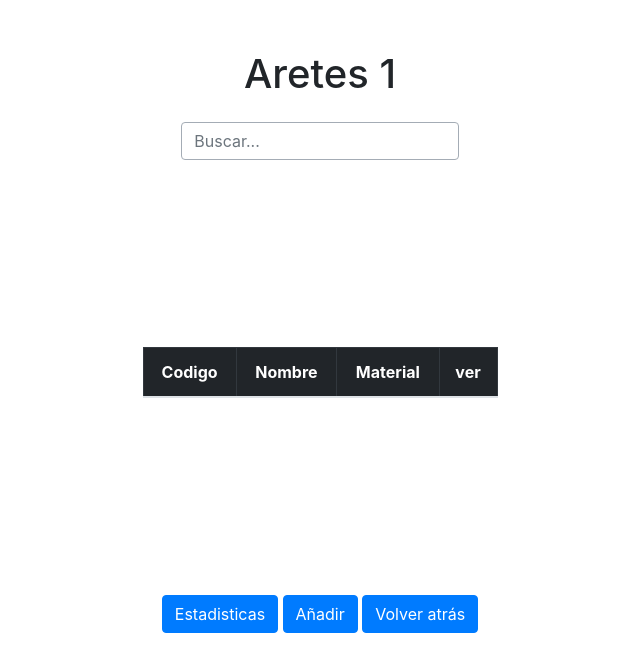
After one commit to jc30flores/jewerly_project, a Flask app: page /index/Inicio_de_sesion/proveedores/1/Aretes in a window 1280 px wide. The commit adds this page. Shown: the top 672 px of the page, without its empty margins (320-960 px from the left). Run offline with Flask 3, Linux system fonts and the light colour scheme; lists and menus that the app fills with data are empty; some libraries are stand-ins or nearby versions.

Commit message:
Mixing the database with the html files

```diff
--- a/app.py
+++ b/app.py
@@ -14,7 +14,7 @@ import time
 import pandas as pd
 from sqlalchemy import desc
 from sqlalchemy import and_
-from form import EnterData
+from form import EnterData, Inicio_de_Sesion
 
 app = Flask(__name__)
 Bootstrap(app)
@@ -253,8 +253,6 @@ def anillos(joyeria):
                             precio=float(request.form['precio']),
                             codigo=int(codigo_anillo),
                             empresa=joyeria)
-        session.add(new_anillo)
-        session.commit()
 
         new_imagen = Imagenes(nombre=request.form['nombre'],
                             codigo=int(codigo_anillo),
@@ -379,6 +377,54 @@ def juegos_de_joyeria(joyeria):
     else:
         return render_template('juegos_de_joyeria.html', form=form, joyeria=joyeria, menu_principal=menu_principal)
 
+@app.route('/index/Inicio_de_sesion', methods=['GET', 'POST'])
+def Inicio_de_sesion():
+    usuarios = ['Norma', 'Tj', 'Kevin']
+    clave = 10203040
+    form = Inicio_de_Sesion()
+    if request.method == 'POST':
+        if request.form['usuario'] in usuarios and int(request.form['clave']) == clave:
+            return redirect(url_for('Proveedores'))
+        else:
+            flash('Su clave o usuario son incorrectos')
+            return redirect(url_for('Inicio_de_sesion'))
+    else:
+        return render_template('Inicio.html', form=form)
+
+@app.route('/index/Inicio_de_sesion/proveedores', methods=['GET', 'POST'])
+def Proveedores():
+    return render_template('proveedores.html')
+
+
+@app.route('/index/Inicio_de_sesion/proveedores/<joyeria>/Anillos', methods=['GET', 'POST'])
+def Anillos_productos(joyeria):
+    anillos = Anillos.query.filter_by(empresa=joyeria).all()
+    return render_template('productos.html', joyeria=joyeria, producto='Anillos', productos_lista = anillos)
+
+
+@app.route('/index/Inicio_de_sesion/proveedores/<joyeria>/Aretes', methods=['GET', 'POST'])
+def Aretes_productos(joyeria):
+    aretes = Aretes.query.filter_by(empresa=joyeria).all()
+    return render_template('productos.html', joyeria=joyeria, producto='Aretes', productos_lista=aretes)
+
+
+@app.route('/index/Inicio_de_sesion/proveedores/<joyeria>/Collares', methods=['GET', 'POST'])
+def Collares_productos(joyeria):
+    collares = Cadenas.query.filter_by(empresa=joyeria).all()
+    return render_template('productos.html', joyeria=joyeria, producto='Collares', productos_lista=collares)
+
+
+@app.route('/index/Inicio_de_sesion/proveedores/<joyeria>/Juego_de_joyeria', methods=['GET', 'POST'])
+def Juego_de_joyeria_productos(joyeria):
+    juego = Juegos_de_Joyeria.query.filter_by(empresa=joyeria).all()
+    return render_template('productos.html', joyeria=joyeria, producto='Juegos de Joyeria', productos_lista=juego)
+
+
+@app.route('/index/Inicio_de_sesion/proveedores/<joyeria>/Pulseras', methods=['GET', 'POST'])
+def Pulseras_productos(joyeria):
+    pulseras = Pulseras.query.filter_by(empresa=joyeria).all()
+    return render_template('productos.html', joyeria=joyeria, producto='Pulseras', productos_lista=pulseras)
+
 if __name__ == '__main__':
     app.secret_key = 'secret_key10'
     app.debug = True
--- a/form.py
+++ b/form.py
@@ -10,3 +10,7 @@ class EnterData(Form):
     material = StringField('Material del Producto', validators=[InputRequired()])
     precio = DecimalField('Precio', validators=[InputRequired()])
     imagen = FileField('Agregar una foto del Producto', validators=[FileAllowed(['jpg', 'png'], 'Solo se permiten imagenes')])
+
+class Inicio_de_Sesion(Form):
+    usuario = StringField('Nombre de Usuario', validators=[InputRequired()])
+    clave = PasswordField('Contraseña', validators=[InputRequired()])
--- /dev/null
+++ b/static/estilos_productos.css
@@ -0,0 +1,92 @@
+
+/*estilos de barra de busqueda*/
+
+h6, .h6, h5, .h5, h4, .h4, h3, .h3, h2, .h2, h1, .h1 {
+  margin-top: 0;
+  margin-bottom: 1.5rem;
+  font-weight: 500;
+  line-height: 1.2;
+}
+
+.form-control {
+  display: block;
+  width: 100%;
+  padding: .375rem .75rem;
+  font-size: 1rem;
+  line-height: 1.5;
+  color: #000000;
+  background-color: #fff;
+  background-clip: padding-box;
+  border: 1px solid #a4acb5;
+  border-radius: .25rem;
+  transition: border-color .15s ease-in-out,box-shadow .15s ease-in-out;
+}
+
+input,
+button,
+select,
+optgroup,
+textarea {
+margin: auto;
+font-family: inherit;
+font-size: inherit;
+line-height: inherit;
+}
+
+/* estilos de tabla y botones */
+.barra_desplasamiento{
+  background-color: rgb(255, 255, 255);
+  height: 400px;
+  overflow-y: scroll;
+  width: 355px;
+}
+
+.box-1 {
+  margin-bottom: 0.25rem !important;
+  margin-top: 20px;
+  margin-left: auto;
+  margin-right: auto;
+  text-align: center;
+  align-content: center;
+}
+
+.mb-2 {
+  margin-bottom: 3.25rem !important;
+  margin-top: 15px;
+  margin-left: auto;
+  margin-right: auto;
+  text-align: center;
+  align-content: center;
+
+}
+
+.eliminar0{
+  color: black;
+  background-color: white;
+  width: 100%;
+  height: 100%;
+  border-radius: 0%;
+  border:0px;
+}
+
+.eliminar2{
+  width: 30px;
+  height: 20px;
+  margin-top: 0px;
+  margin-bottom: 3px;
+  }
+
+.ver{
+  color: rgb(10, 10, 10);
+  background-color: rgb(0, 162, 255);
+  width: 100%;
+  height: 100%;
+  border-radius: 10%;
+}
+
+
+.table td {
+  padding: 0.00rem;
+  vertical-align: top;
+  border-top: 1px solid #dee2e6;
+}
--- /dev/null
+++ b/static/search.js
@@ -0,0 +1,39 @@
+(function(document) {
+  'use strict';
+
+  var LightTableFilter = (function(Arr) {
+
+    var _input;
+
+    function _onInputEvent(e) {
+      _input = e.target;
+      var tables = document.getElementsByClassName(_input.getAttribute('data-table'));
+      Arr.forEach.call(tables, function(table) {
+        Arr.forEach.call(table.tBodies, function(tbody) {
+          Arr.forEach.call(tbody.rows, _filter);
+        });
+      });
+    }
+
+    function _filter(row) {
+      var text = row.textContent.toLowerCase(), val = _input.value.toLowerCase();
+      row.style.display = text.indexOf(val) === -1 ? 'none' : 'table-row';
+    }
+
+    return {
+      init: function() {
+        var inputs = document.getElementsByClassName('light-table-filter');
+        Arr.forEach.call(inputs, function(input) {
+          input.oninput = _onInputEvent;
+        });
+      }
+    };
+  })(Array.prototype);
+
+  document.addEventListener('readystatechange', function() {
+    if (document.readyState === 'complete') {
+      LightTableFilter.init();
+    }
+  });
+
+})(document);
--- /dev/null
+++ b/static/table_link.js
@@ -0,0 +1,4 @@
+function DoNav()
+{
+    document.location.href = Flask.url_for('Proveedores');
+}
--- a/templates/index.html
+++ b/templates/index.html
@@ -24,6 +24,10 @@
             <li>
                 <a href="{{url_for('fashion_menu_principal')}}"><h2>JOYERIA FASHION</h2></a>
             </li>
+            <br>
+            <li>
+                <a href="{{url_for('Inicio_de_sesion')}}"><h2>INICIO DE SESION</h2></a>
+            </li>
         </ul>
 
     </div>
--- a/templates/menu_principal_fashion.html
+++ b/templates/menu_principal_fashion.html
@@ -36,9 +36,10 @@
             <li>
                 <a href="{{url_for('juegos_de_joyeria', joyeria='Fashion')}}"><h2>JUEGOS DE JOYERIA</h2></a>
             </li>
+
         </ul>
         <br><br><br>
-        <center><a href="{{url_for('index')}}" class="btn btn-primary btn-lg active">VOLVER AL MENU PRINCIPAL</a></center>
+        <center> <a href="{{url_for('index')}}" class="btn btn-primary btn-lg active">VOLVER AL MENU PRINCIPAL</a> </center>
 
     </div>
 
--- /dev/null
+++ b/templates/productos.html
@@ -0,0 +1,77 @@
+<!DOCTYPE html>
+<html lang="en">
+<head>
+    <meta charset="UTF-8">
+    <meta http-equiv="X-UA-Compatible" content="IE=edge">
+    <meta name="viewport" content="width=device-width, initial-scale=1.0">
+
+<!-----------------Css---------------->
+    <link rel="stylesheet" href="https://maxcdn.bootstrapcdn.com/bootstrap/4.0.0/css/bootstrap.min.css" integrity="sha384-Gn5384xqQ1aoWXA+058RXPxPg6fy4IWvTNh0E263XmFcJlSAwiGgFAW/dAiS6JXm" crossorigin="anonymous">
+    <link rel="stylesheet" href="/static/estilos_productos.css">
+
+<!----------------JavaScript---------------->
+
+<!--Este script se puede guardar en una archivo js y
+   enlazar a este archivo html y funcionara igual -->
+    <script src="/static/search.js"></script>
+  </head>
+
+  <body>
+<!-----------------TODO EL CONTENIDO---------------->
+    <div>
+
+        <div class="container">
+            <div style="height:50px"></div>
+            <!-----------------TITULO---------------->
+            <h1 align="center" class="h1"> {{producto}} {{joyeria}}</h1>
+
+            <!-----------------Barr de busqueda---------------->
+            <input class="form-control col-md-3 light-table-filter" data-table="order-table" type="text" placeholder="Buscar...">
+
+            <!-----------------Barra de desplasamiento---------------->
+            <div class="barra_desplasamiento box-1">
+
+                <table class="table table-bordered order-table">
+                    <thead class="table-dark" style="position: sticky; top:0; z-index:1">
+                      <tr><!---------Fila con los tirulos de la tabla----------->
+
+                        <th scope="col">Codigo</th>
+                        <th scope="col">Nombre</th>
+                        <th scope="col">Material</th>
+                        <th scope="row">ver</th>
+                      </tr>
+                    </thead>
+
+
+                    {% for producto in productos_lista %}
+                    <tr>
+                      <td scope="row ">{{producto.codigo}}</td>
+                      <td scope="row">{{producto.nombre}}</td>
+                      <td scope="row">{{producto.material}}</td>
+                      <td> <button type="button" class="ver">
+                      <img class="eliminar2" src="/static/Ver.png"
+                        alt="boton basurero">
+                      </button>
+                        </td>
+                    </tr>
+                    {% endfor %}
+
+
+
+                  </table>
+                </div>
+
+          </div> <!-- /container -->
+      </div>
+    <div class="mb-2">
+        <a class="btn btn-primary" href="#" role="button">Estadisticas</a>  <!--este es el botton para las estadistricas-->
+        <a class="btn btn-primary" href="{{url_for('anillos', joyeria=joyeria)}}" role="button">Añadir</a><!--este es el botton para añadir un nuevo producto-->
+        <a class="btn btn-primary" href="{{url_for('Proveedores')}}" role="button">Volver atrás</a>
+
+</div>
+
+  <!-- ----------------Java Script Bootstrap Lik--------------- -->
+  <script src="https://cdn.jsdelivr.net/npm/bootstrap@5.2.3/dist/js/bootstrap.bundle.min.js" integrity="sha384-kenU1KFdBIe4zVF0s0G1M5b4hcpxyD9F7jL+jjXkk+Q2h455rYXK/7HAuoJl+0I4" crossorigin="anonymous"></script>
+
+  </body>
+</html>
```
Also changed, not shown: static/estilos.css (added, +76 -0 lines), templates/Inicio.html (added, +57 -0 lines), templates/proveedores.html (added, +72 -0 lines), static/Ver.png (added), static/logo.png (added), static/trash.png (added).
